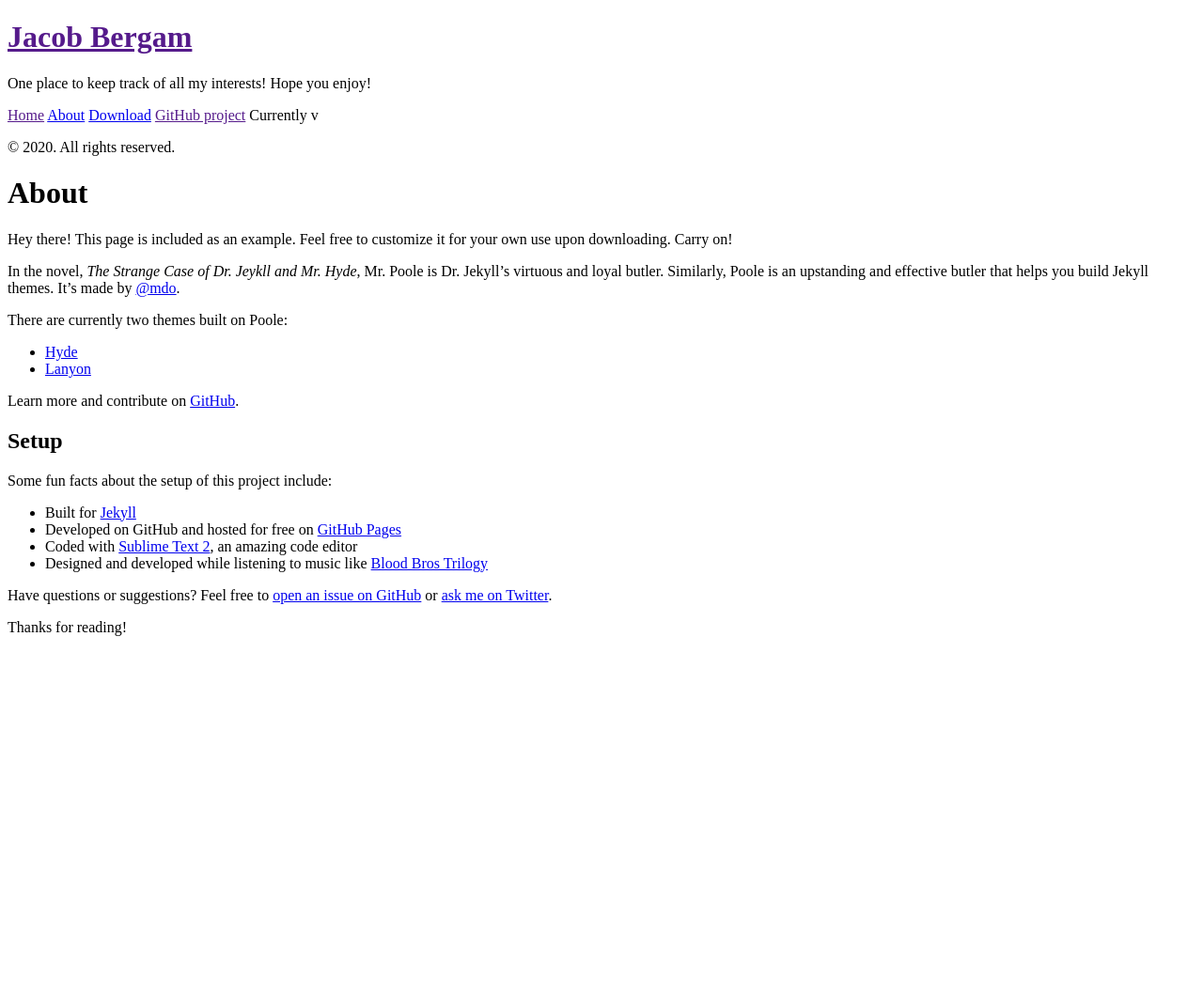
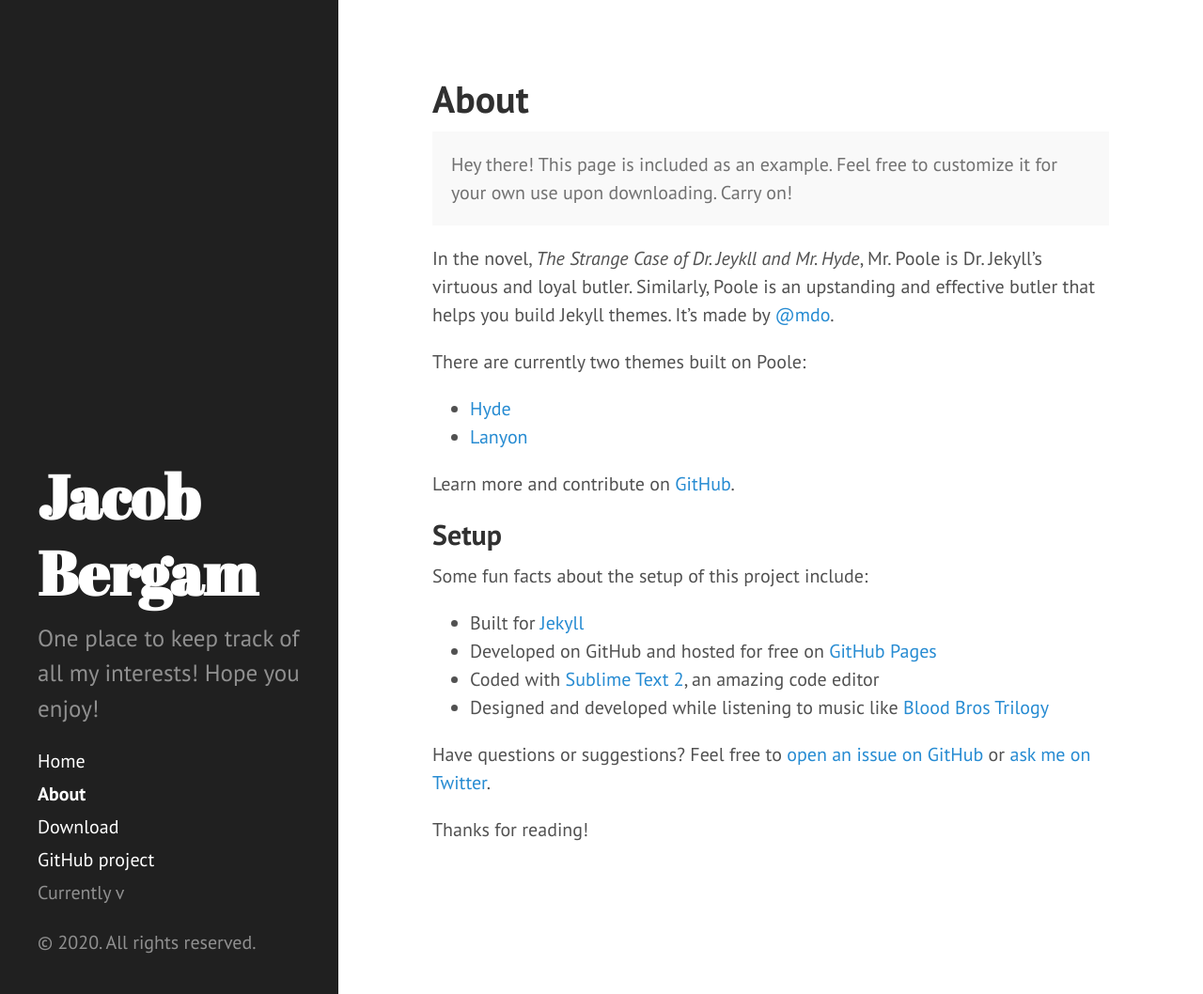
Before and after one commit to Jacobabergam/jacobbergam_blog, a Jekyll site: the page built from about.md, in a window 1280 px wide and 1058 px high. Shown: the whole window at 94% size. Built offline with Jekyll 4.4.1, drawn with Linux system fonts in a browser that asks for light colours.

Commit message:
fix formating cause by hyde

```diff
--- a/CNAME
+++ /dev/null
@@ -1 +0,0 @@
-jacobbergam.com
--- a/_includes/head.html
+++ b/_includes/head.html
@@ -15,14 +15,14 @@
   </title>
 
   <!-- CSS -->
-  <link rel="stylesheet" href="{{ site.baseurl }}public/css/poole.css">
-  <link rel="stylesheet" href="{{ site.baseurl }}public/css/syntax.css">
-  <link rel="stylesheet" href="{{ site.baseurl }}public/css/hyde.css">
+  <link rel="stylesheet" href="{{'/' | relative_url }}public/css/poole.css">
+  <link rel="stylesheet" href="{{ '/' | relative_url }}public/css/syntax.css">
+  <link rel="stylesheet" href="{{ '/' | relative_url  }}public/css/hyde.css">
   <link rel="stylesheet" href="http://fonts.googleapis.com/css?family=PT+Sans:400,400italic,700|Abril+Fatface">
 
   <!-- Icons -->
-  <link rel="apple-touch-icon-precomposed" sizes="144x144" href="{{ site.baseurl }}public/apple-touch-icon-144-precomposed.png">
-                                 <link rel="shortcut icon" href="{{ site.baseurl }}public/favicon.ico">
+  <link rel="apple-touch-icon-precomposed" sizes="144x144" href="{{ '/' | relative_url }}public/apple-touch-icon-144-precomposed.png">
+                                 <link rel="shortcut icon" href="{{ '/' | relative_url  }}public/favicon.ico">
 
   <!-- RSS -->
   <link rel="alternate" type="application/rss+xml" title="RSS" href="/atom.xml">
--- a/_includes/sidebar.html
+++ b/_includes/sidebar.html
@@ -2,7 +2,7 @@
   <div class="container sidebar-sticky">
     <div class="sidebar-about">
       <h1>
-        <a href="{{ site.baseurl }}">
+        <a href="{{ '/' | relative_url  }}">
           {{ site.title }}
         </a>
       </h1>
@@ -10,7 +10,7 @@
     </div>
 
     <nav class="sidebar-nav">
-      <a class="sidebar-nav-item{% if page.url == site.baseurl %} active{% endif %}" href="{{ site.baseurl }}">Home</a>
+      <a class="sidebar-nav-item{% if page.url == '/' %} active{% endif %}" href="{{ '/' | relative_url  }}">Home</a>
 
       {% comment %}
         The code below dynamically generates a sidebar nav of pages with
```
Also changed, not shown: Gemfile (deleted, +0 -10 lines), Gemfile.lock (deleted), README.md, 1 other file.
